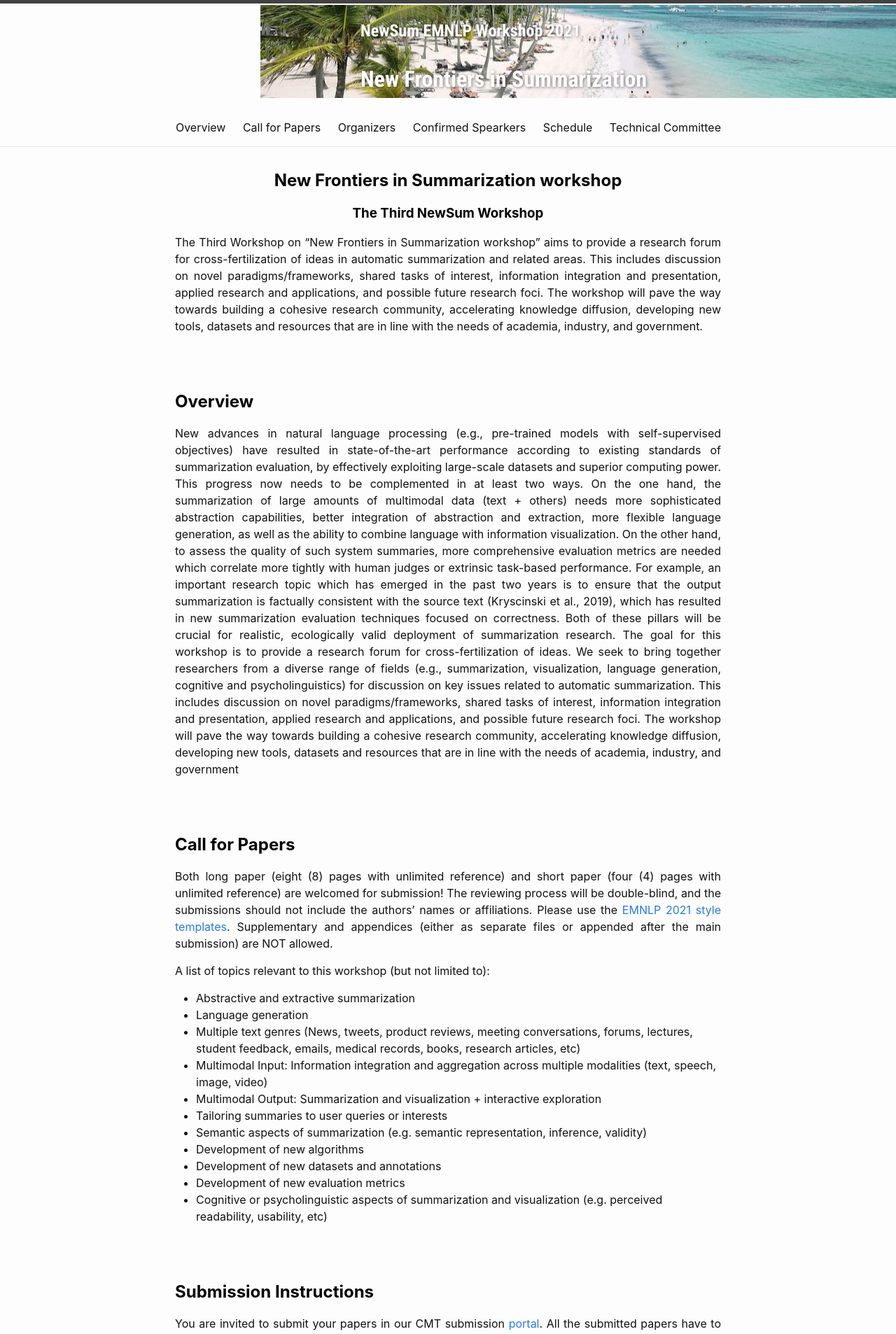
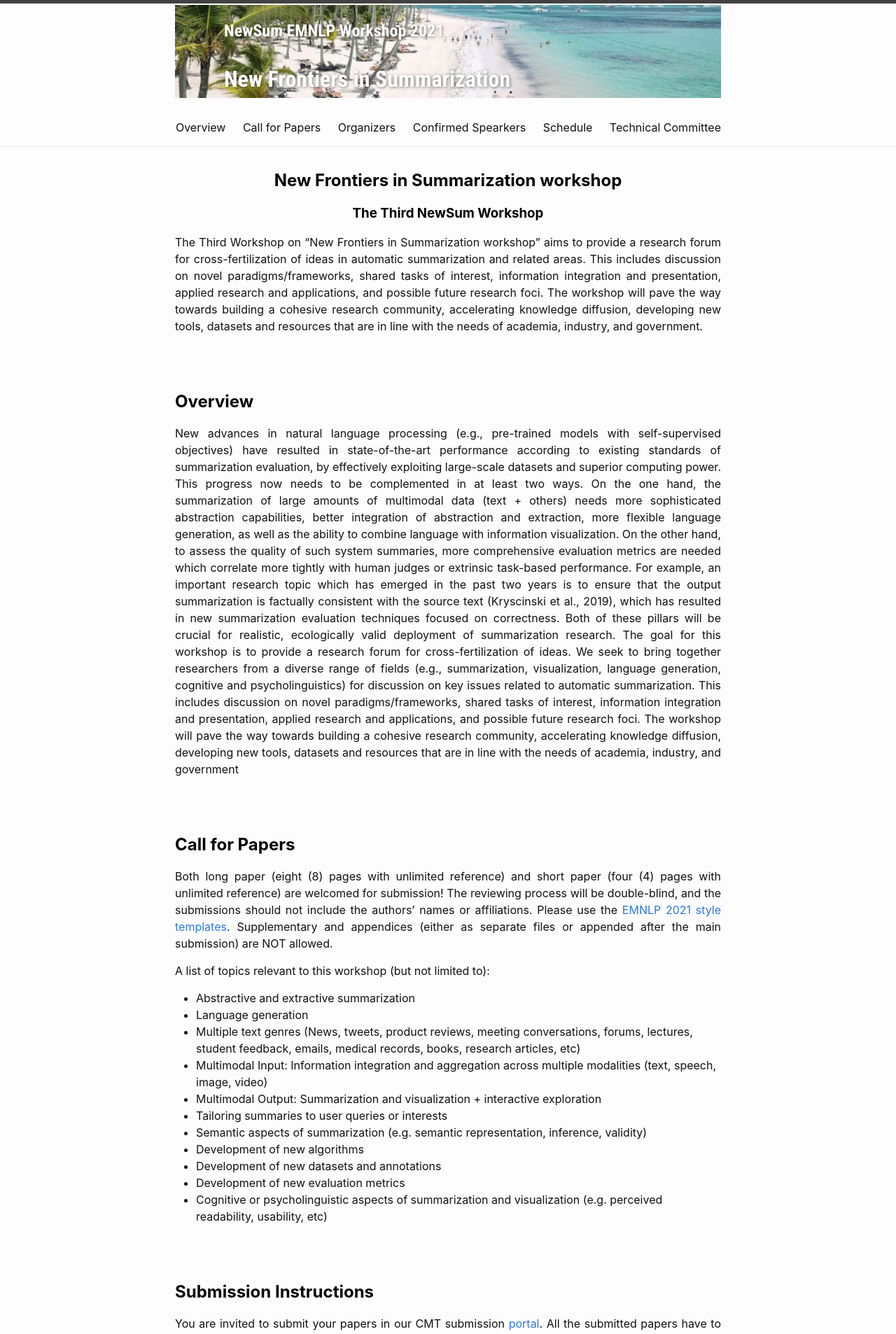
Before and after one commit to newsumm/newsumm.github.io, a Jekyll site: the page built from index.md, in a window 1280 px wide. Shown: the top 1906 px of the page at 70% size. Built offline with Jekyll 4.4.1, drawn with Linux system fonts in a browser that asks for light colours.

Commit message:
Update header.html

```diff
--- a/_includes/header.html
+++ b/_includes/header.html
@@ -4,7 +4,7 @@
 .sample-header {
   left: 0;
   top: 0;
-  width: 150%;
+  width: 100%;
   margin-top:2px;
   //margin-top: -15%;
   //margin-bottom: -15%;
@@ -61,12 +61,6 @@
     <!--<a class="site-title" rel="author" href="{{ "/" | relative_url }}">{{ site.title | escape }}</a>-->
 
 
-	<!--
-	<div class="header">
-		<h2 id="big_name">ENLSP NeurIPS Workshop 2021</h2>
-		<h1 id="small_name">Efficient Natural Language <br> and Speech Processing</h1>
-	</div>
-	-->
 
 
 	<div class="sample-header">
```
